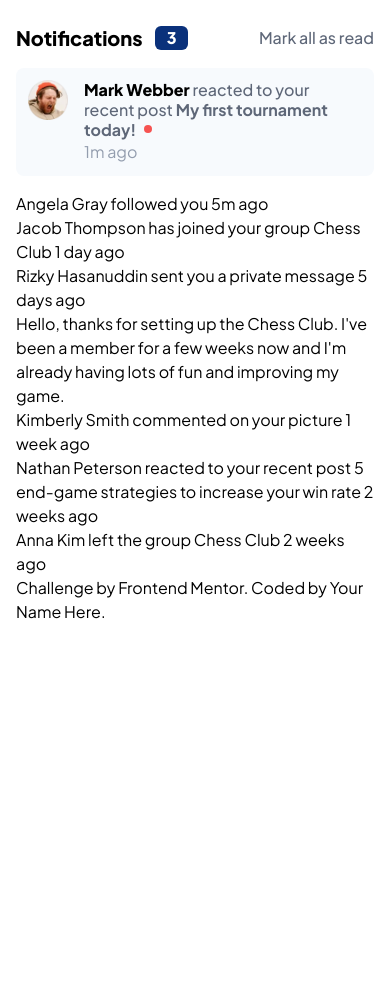
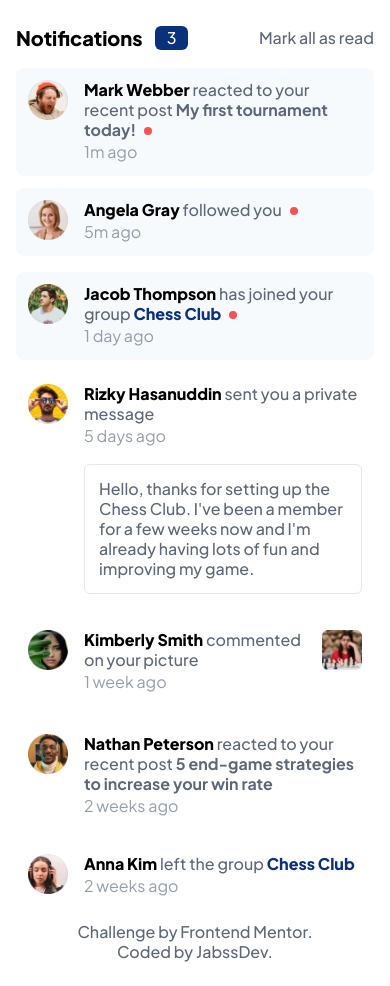
Before and after one commit to jabssdev/Notifications-page, a website: page src/index.html in a window 390 px wide. Before the commit the page ends 844 px from the top, so only its background shows below. Drawn offline with Linux system fonts and the light colour scheme; files whose address does not match are found by name.

Commit message:
style: :art: Finish mobile version styles

```diff
--- a/src/index.html
+++ b/src/index.html
@@ -11,30 +11,80 @@
 		<header class="flex justify-between pb-4 items-center">
 			<div class="flex items-center">
 				<h1 class="text-xl font-[800] mr-3">Notifications</h1>
-				<span class="bg-primary-blue text-white px-3 rounded-md font-[800]">3</span>
+				<span class="bg-primary-blue text-white px-3 rounded-md font-[500]">3</span>
 			</div>
 			<button class="text-secundary-dgblue font-[500]">Mark all as read</button>
 		</header>
 		<section>
-			<article class="flex justify-center gap-4 p-3 mb-4 bg-secundary-lgblue1 rounded-lg">
+			<article class="flex justify-start gap-4 p-3 mb-3 bg-secundary-lgblue1 rounded-lg">
 				<img class="h-10" src="./assets/images/avatar-mark-webber.webp" alt="Perfil de Mark Webber" />
 				<div>
 					<p class="text-secundary-dgblue font-[500] leading-5">
 						<span class="font-[800] text-black">Mark Webber</span> reacted to your recent post <strong>My first tournament today!</strong
-						><span class="ml-2 relative after:content-[''] after:absolute after:top-[30%] after:h-2 after:w-2 after:bg-primary-red after:rounded-[50%]"></span>
+						><span class="ml-2 relative after:content-[''] after:absolute after:top-[40%] after:h-2 after:w-2 after:bg-primary-red after:rounded-[50%]"></span>
 					</p>
 					<span class="text-secundary-gblue">1m ago</span>
 				</div>
 			</article>
-			<p>Angela Gray followed you 5m ago</p>
-			<p>Jacob Thompson has joined your group Chess Club 1 day ago</p>
-			<p>Rizky Hasanuddin sent you a private message 5 days ago</p>
-			<p>Hello, thanks for setting up the Chess Club. I've been a member for a few weeks now and I'm already having lots of fun and improving my game.</p>
-			<p>Kimberly Smith commented on your picture 1 week ago</p>
-			<p>Nathan Peterson reacted to your recent post 5 end-game strategies to increase your win rate 2 weeks ago</p>
-			<p>Anna Kim left the group Chess Club 2 weeks ago</p>
+			<article class="flex justify-start gap-4 p-3 mb-4 bg-secundary-lgblue1 rounded-lg">
+				<img class="h-10" src="./assets/images/avatar-angela-gray.webp" alt="Perfil de Angela Gray" />
+				<div>
+					<p class="text-secundary-dgblue font-[500] leading-5">
+						<span class="font-[800] text-black">Angela Gray</span> followed you
+						<span class="ml-2 relative after:content-[''] after:absolute after:top-[40%] after:h-2 after:w-2 after:bg-primary-red after:rounded-[50%]"></span>
+					</p>
+					<span class="text-secundary-gblue">5m ago</span>
+				</div>
+			</article>
+			<article class="flex justify-start gap-4 p-3 mb-3 bg-secundary-lgblue1 rounded-lg">
+				<img class="h-10" src="./assets/images//avatar-jacob-thompson.webp" alt="Perfil de Jacob Thompson" />
+				<div>
+					<p class="text-secundary-dgblue font-[500] leading-5">
+						<span class="font-[800] text-black">Jacob Thompson</span> has joined your group <span class="text-primary-blue font-[800]">Chess Club</span
+						><span class="ml-2 relative after:content-[''] after:absolute after:top-[40%] after:h-2 after:w-2 after:bg-primary-red after:rounded-[50%]"></span>
+					</p>
+					<span class="text-secundary-gblue">1 day ago</span>
+				</div>
+			</article>
+			<article class="flex justify-start gap-4 p-3 mb-3">
+				<img class="h-10" src="./assets/images/avatar-rizky-hasanuddin.webp" alt="Perfil de Jacob Thompson" />
+				<div>
+					<p class="text-secundary-dgblue font-[500] leading-5"><span class="font-[800] text-black">Rizky Hasanuddin</span> sent you a private message</p>
+					<span class="text-secundary-gblue">5 days ago</span>
+					<p class="text-secundary-dgblue font-[500] leading-5 mt-4 border border-solid p-3.5 rounded-md">
+						Hello, thanks for setting up the Chess Club. I've been a member for a few weeks now and I'm already having lots of fun and improving my game.
+					</p>
+				</div>
+			</article>
+			<article class="flex justify-start gap-4 p-3 mb-4">
+				<img class="h-10" src="./assets/images/avatar-kimberly-smith.webp" alt="Perfil de Kimberly Smith" />
+				<div>
+					<p class="text-secundary-dgblue font-[500] leading-5"><span class="font-[800] text-black">Kimberly Smith</span> commented on your picture</p>
+					<span class="text-secundary-gblue">1 week ago</span>
+				</div>
+				<img class="h-10" src="./assets/images/image-chess.webp" alt="Foto de mujer jugando ajedrez" />
+			</article>
+			<article class="flex justify-start gap-4 p-3 mb-3">
+				<img class="h-10" src="./assets/images/avatar-nathan-peterson.webp" alt="Perfil de Nathan Peterson" />
+				<div>
+					<p class="text-secundary-dgblue font-[500] leading-5">
+						<span class="font-[800] text-black">Nathan Peterson</span> reacted to your recent post <strong>5 end-game strategies to increase your win rate</strong>
+					</p>
+					<span class="text-secundary-gblue">2 weeks ago</span>
+				</div>
+			</article>
+			<article class="flex justify-start gap-4 p-3 mb-3">
+				<img class="h-10" src="./assets/images/avatar-anna-kim.webp" alt="Perfil de Anna Kim" />
+				<div>
+					<p class="text-secundary-dgblue font-[500] leading-5"><span class="font-[800] text-black">Anna Kim</span> left the group <span class="text-primary-blue font-[800]">Chess Club</span></p>
+					<span class="text-secundary-gblue">2 weeks ago</span>
+				</div>
+			</article>
 		</section>
 
-		<div class="attribution">Challenge by <a href="https://www.frontendmentor.io?ref=challenge" target="_blank">Frontend Mentor</a>. Coded by <a href="#">Your Name Here</a>.</div>
+		<div class="attribution text-center text-secundary-dgblue font-[500] leading-5">
+			Challenge by <a href="https://www.frontendmentor.io?ref=challenge" target="_blank">Frontend Mentor</a>. <br />
+			Coded by <a href="https://github.com/jabssdev" target="_blank">JabssDev</a>.
+		</div>
 	</body>
 </html>
```
Also changed, not shown: src/output.css.
